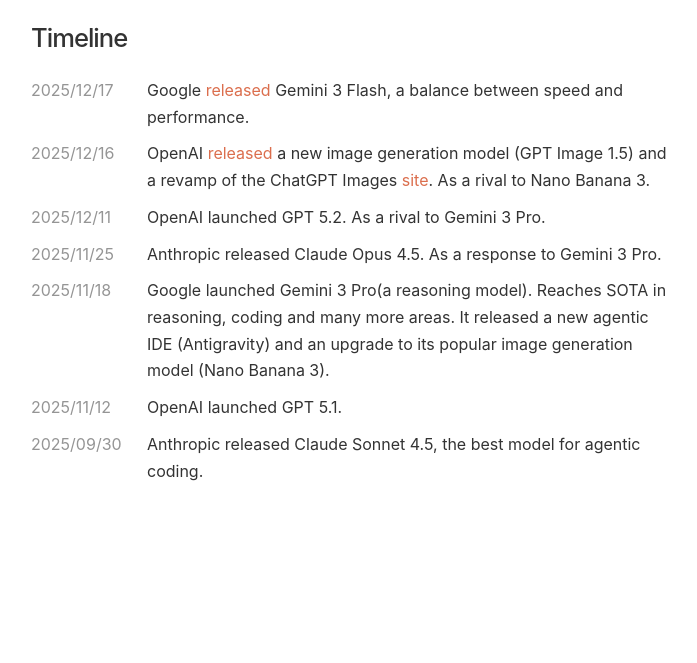
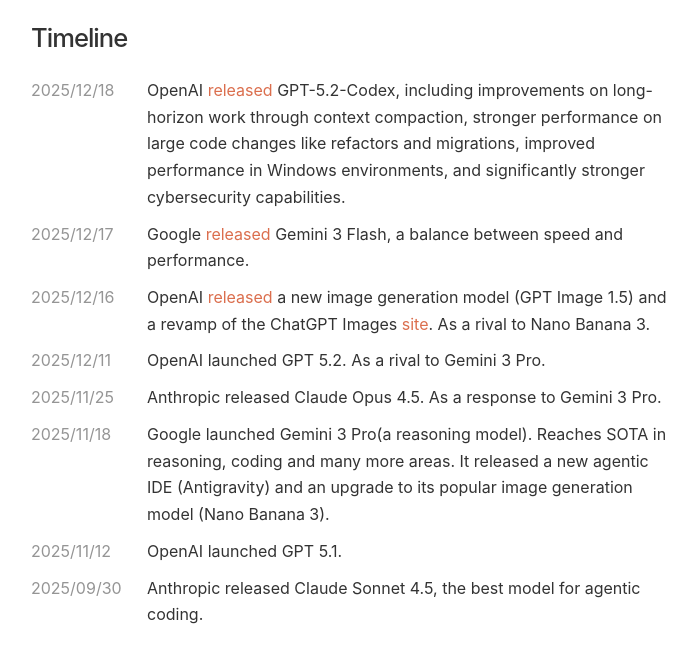
Before and after one commit to lvterry/lvterry.github.io, a Jekyll site: the page built from timeline.html, in a window 1280 px wide. Shown: the top 663 px of the page, without its empty margins (289-986 px from the left). Built offline with Jekyll 4.4.1, drawn with Linux system fonts in a browser that asks for light colours.

Commit message:
Update timeline.html

```diff
--- a/timeline.html
+++ b/timeline.html
@@ -6,6 +6,10 @@
 <main class="timeline">
   <div class="container">
     <h1>Timeline</h1>
+    <div class="timeline-item">
+        <div class="weak">2025/12/18</div>
+        <div>OpenAI <a href="https://openai.com/index/introducing-gpt-5-2-codex/">released</a> GPT-5.2-Codex, including improvements on long-horizon work through context compaction, stronger performance on large code changes like refactors and migrations, improved performance in Windows environments, and significantly stronger cybersecurity capabilities.</div>
+    </div>
     <div class="timeline-item">
         <div class="weak">2025/12/17</div>
         <div>Google <a href="https://blog.google/products/gemini/gemini-3-flash/">released</a> Gemini 3 Flash, a balance between speed and performance.</div>
```
